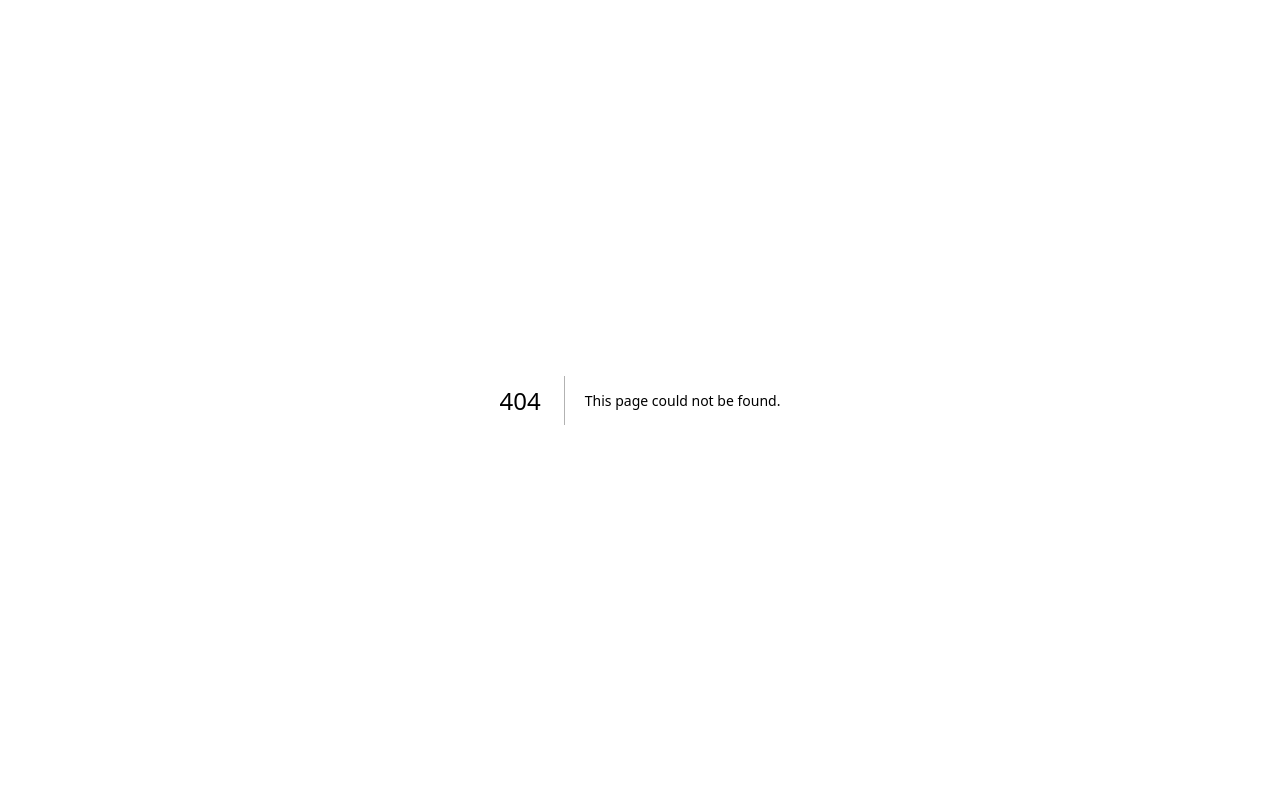
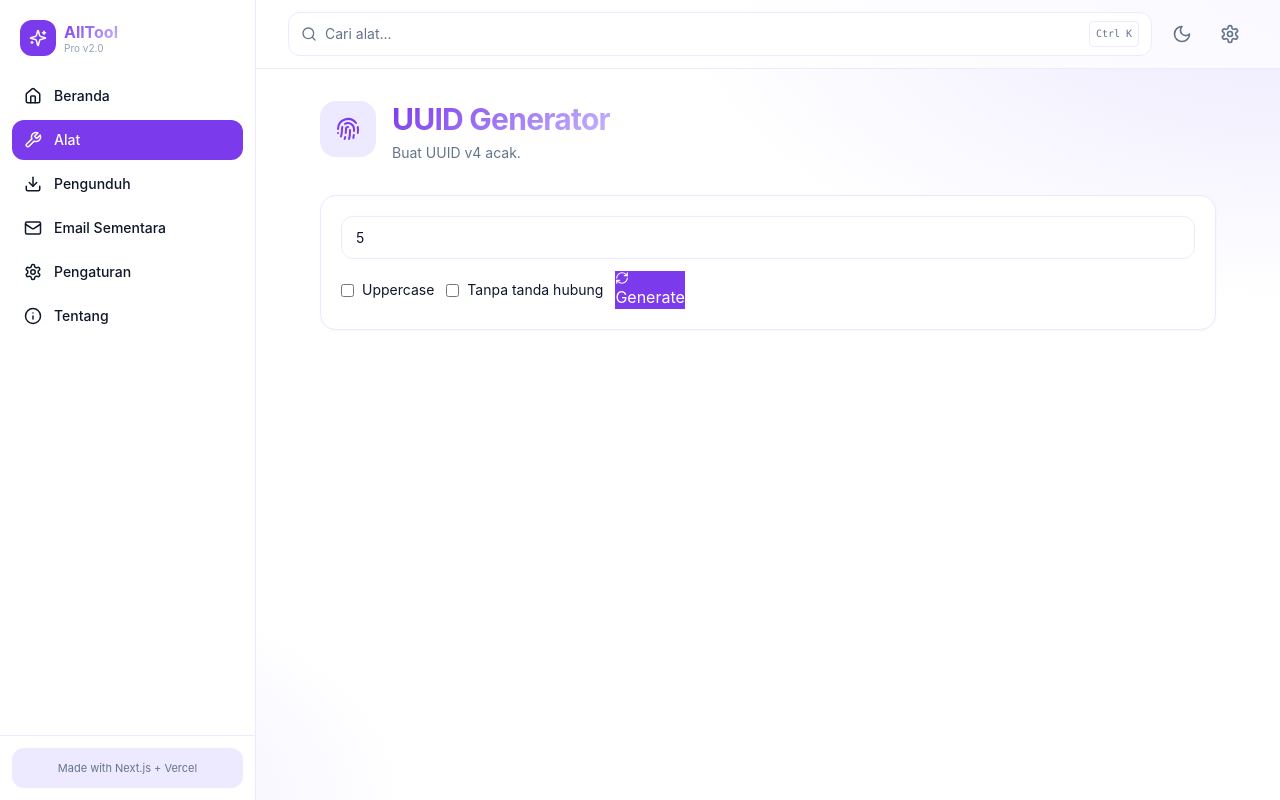
Before and after one commit to sionlimitles-spec/all-tool-sxzz, a Next.js app: page /tools/uuid-generator in a window 1280 px wide. Before the commit this address had no page. Built offline with nearby package versions, Linux system fonts and the light colour scheme.

Commit message:
Implement UUID Generator component
This component allows users to generate random UUID v4 values with options for uppercase letters and dashes.

```diff
--- /dev/null
+++ b/src/app/tools/uuid-generator/page.tsx
@@ -0,0 +1,54 @@
+"use client";
+
+import { useState } from "react";
+import ToolLayout from "@/components/tool-layout";
+import { Fingerprint, Copy, RefreshCw } from "lucide-react";
+import { copyText } from "@/lib/utils";
+
+export default function Page() {
+  const [count, setCount] = useState(5);
+  const [uppercase, setUppercase] = useState(false);
+  const [noDashes, setNoDashes] = useState(false);
+  const [list, setList] = useState<string[]>([]);
+
+  const gen = () => {
+    const arr: string[] = [];
+    for (let i = 0; i < count; i++) {
+      let id = crypto.randomUUID();
+      if (noDashes) id = id.replace(/-/g, "");
+      if (uppercase) id = id.toUpperCase();
+      arr.push(id);
+    }
+    setList(arr);
+  };
+
+  return (
+    <ToolLayout title="UUID Generator" description="Buat UUID v4 acak." icon={<Fingerprint size={24} color="var(--primary)" />}>
+      <div className="card p-5">
+        <div className="flex flex-wrap items-center gap-3">
+          <input type="number" min={1} max={100} value={count} onChange={(e) => setCount(Number(e.target.value))} className="input w-24" />
+          <label className="flex items-center gap-2 text-sm">
+            <input type="checkbox" checked={uppercase} onChange={(e) => setUppercase(e.target.checked)} className="accent-violet-600" />
+            Uppercase
+          </label>
+          <label className="flex items-center gap-2 text-sm">
+            <input type="checkbox" checked={noDashes} onChange={(e) => setNoDashes(e.target.checked)} className="accent-violet-600" />
+            Tanpa tanda hubung
+          </label>
+          <button onClick={gen} className="btn-primary"><RefreshCw size={14} />Generate</button>
+          {list.length > 0 && <button onClick={() => copyText(list.join("\n"))} className="btn-secondary"><Copy size={14} />Salin Semua</button>}
+        </div>
+      </div>
+      {list.length > 0 && (
+        <div className="mt-4 space-y-2">
+          {list.map((id, i) => (
+            <div key={i} className="card flex items-center justify-between p-3">
+              <span className="break-all font-mono text-xs">{id}</span>
+              <button onClick={() => copyText(id)} className="btn-ghost p-1 shrink-0"><Copy size={14} /></button>
+            </div>
+          ))}
+        </div>
+      )}
+    </ToolLayout>
+  );
+}
```
